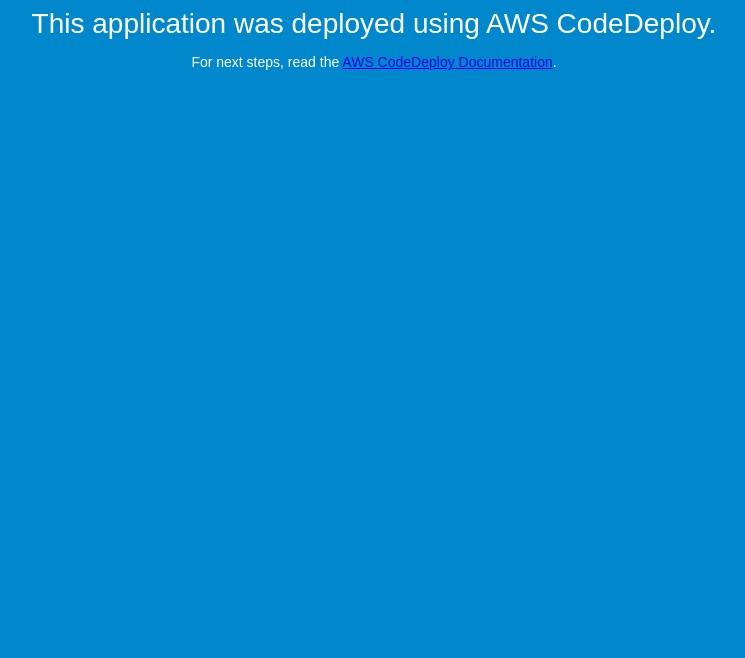
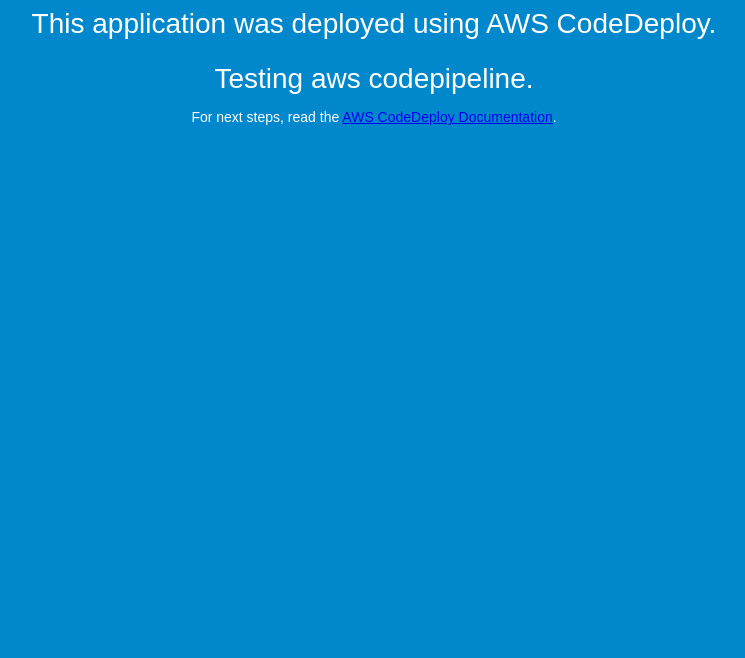
Before and after one commit to usereman/aws-codeploy-asg-demo, a plain HTML site: page index.html in a window 1280 px wide. Shown: the part 142-800 px from the top of the page, without its empty margins (266-1011 px from the left). Drawn offline with Linux system fonts and the light colour scheme.

Commit message:
testing code pipeline

```diff
--- a/index.html
+++ b/index.html
@@ -28,6 +28,7 @@
   <div align="center">
     <h1>Congratulations</h1>
     <h2>This application was deployed using AWS CodeDeploy.</h2>
+    <h2>Testing aws codepipeline.</h2>
     <p>For next steps, read the <a href="http://aws.amazon.com/documentation/codedeploy">AWS CodeDeploy Documentation</a>.</p>
   </div>
 </body>
```
